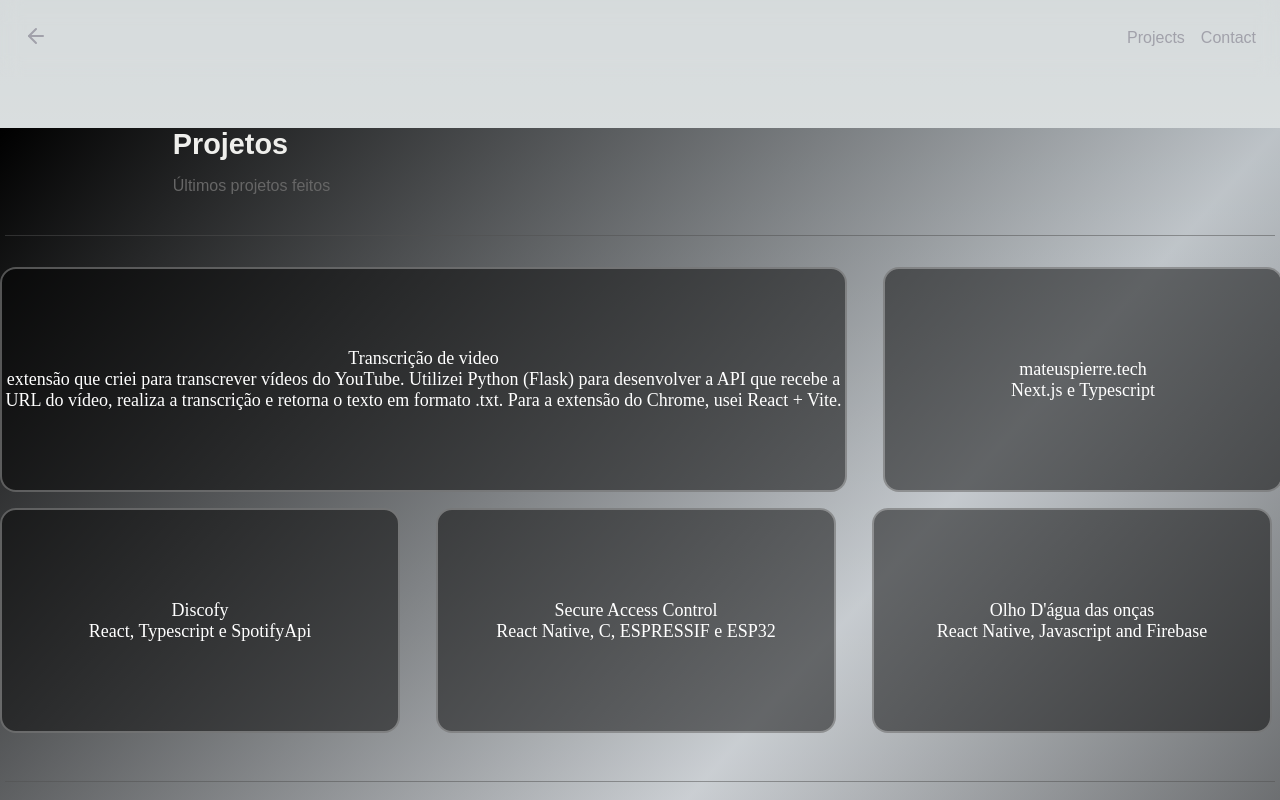
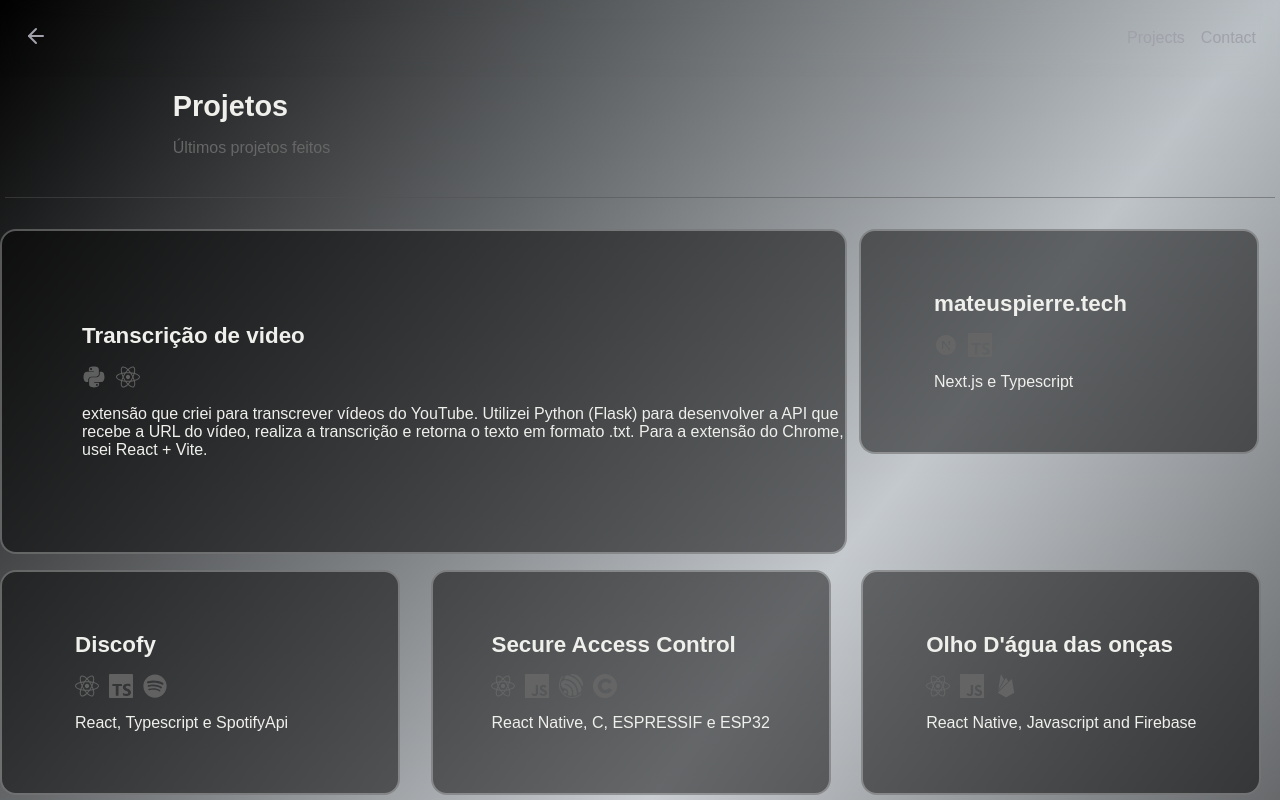
Before and after one commit to maalpi/portf_next, a Next.js app: page /projects in a window 1280 px wide. Shown: the top 800 px of the page. Built offline with nearby package versions, Linux system fonts and the light colour scheme.

Commit message:
icons and height box

```diff
--- a/package.json
+++ b/package.json
@@ -14,6 +14,7 @@
     "next": "14.2.5",
     "react": "^18",
     "react-dom": "^18",
+    "react-icons": "^5.3.0",
     "react-type-animation": "^3.2.0",
     "styled-components": "^6.1.12"
   },
--- a/src/app/components/cardProjects.tsx
+++ b/src/app/components/cardProjects.tsx
@@ -2,7 +2,7 @@
 
 import React, { PropsWithChildren, useState } from "react";
 import Particles from "./particles";
-import { CardLink, StyledCard, StyledPrincipal, StyledParticles } from "./styles/cardProjects";
+import { CardLink, StyledCard, StyledPrincipal, Parg, Title } from "./styles/cardProjects";
 
 export const CardProject: React.FC<PropsWithChildren<{ href: string, title: string, disc: string}>> = ({ children, href, title, disc }) => {
     const [isHovered, setIsHovered] = useState(false);
@@ -13,19 +13,22 @@ export const CardProject: React.FC<PropsWithChildren<{ href: string, title: stri
             <StyledPrincipal onMouseEnter={() => setIsHovered(true)}
                 onMouseLeave={() => setIsHovered(false)}>
                 <CardLink href={href} target="_blank">
+                    <Title>{title}</Title>
                     {children}
-                    <p>{title}</p>
-                    <p>{disc}</p>
+                    <Parg>{disc}</Parg>
                 </CardLink>
 
             </StyledPrincipal>
         ) : (
             <StyledCard onMouseEnter={() => setIsHovered(true)}
-                onMouseLeave={() => setIsHovered(false)}>
+                onMouseLeave={() => setIsHovered(false)}
+                style={{
+                    height: title === "mateuspierre.tech" ? "325px;" : "225px"
+                  }}>
                 <CardLink href={href} target="_blank">
+                    <Title>{title}</Title>
                     {children}
-                    <p>{title}</p>
-                    <p>{disc}</p>
+                    <Parg>{disc}</Parg>
                 </CardLink>
 
             </StyledCard>
--- a/src/app/components/styles/cardProjects.ts
+++ b/src/app/components/styles/cardProjects.ts
@@ -14,6 +14,42 @@ const fadeIn = keyframes`
 export const StyledPrincipal = styled.div`
     position: relative;
     width: 847px;
+    height: 325px;
+
+    padding-left: 5rem; /* Adiciona espaço à esquerda */
+    border: 2px solid rgba(255, 255, 255, 0.3);
+    border-radius: 1rem;
+    display: flex;
+    justify-content: center;
+    align-items: center;
+    text-align: left;
+    background-color: rgba(0, 0, 0, 0.5);
+    overflow: hidden;
+    cursor: pointer;
+    animation: ${fadeIn} 1.5s ease-in-out;
+    transition: all 400ms ease;
+    font-family: sans-serif;
+    &:hover{
+        border: 2px solid rgba(255, 255, 255, 0.7);
+    }
+
+    @media (max-width: 640px) {
+        width: 350px;
+        height: 100px;
+        margin-right: 0;
+    }
+
+    @media (max-width: 768px) {
+        width: 350px;
+        height: 160px;
+        margin-right: 0;
+    }
+`;
+
+export const StyledCard = styled.div`
+    position: relative;
+    font-family: sans-serif;
+    width: 400px;
     height: 225px;
     margin-right: 1rem;
     border: 2px solid rgba(255, 255, 255, 0.3);
@@ -21,7 +57,7 @@ export const StyledPrincipal = styled.div`
     display: flex;
     justify-content: center;
     align-items: center;
-    text-align: center;
+    text-align: left;
     background-color: rgba(0, 0, 0, 0.5);
     overflow: hidden;
     cursor: pointer;
@@ -45,39 +81,20 @@ export const StyledPrincipal = styled.div`
     }
 `;
 
-export const StyledCard = styled.div`
-    position: relative;
-    width: 400px;
-    height: 225px;
-    margin-right: 1rem;
-    border: 2px solid rgba(255, 255, 255, 0.3);
-    border-radius: 1rem;
-    display: flex;
-    justify-content: center;
-    align-items: center;
-    text-align: center;
-    background-color: rgba(0, 0, 0, 0.5);
-    overflow: hidden;
-    cursor: pointer;
-    animation: ${fadeIn} 1.5s ease-in-out;
-    transition: all 400ms ease;
+export const Title = styled.h2`
+    align-self: flex-start;
+    width: 250px;
+    text-align: left;
+    font-size: 1.4rem;
+    color: #efefec;
+`
 
-    &:hover{
-        border: 2px solid rgba(255, 255, 255, 0.7);
-    }
-
-    @media (max-width: 640px) {
-        width: 350px;
-        height: 100px;
-        margin-right: 0;
-    }
-
-    @media (max-width: 768px) {
-        width: 350px;
-        height: 160px;
-        margin-right: 0;
-    }
-`;
+export const Parg = styled.p`
+    align-self: flex-start;
+    text-align: left;
+    font-size: 1rem;
+    color: #efefec;
+`
 
 export const CardLink = styled(Link)`
     color: white;
--- a/src/app/projects/page.tsx
+++ b/src/app/projects/page.tsx
@@ -1,18 +1,25 @@
 'use client'
 
 import React from "react";
+
+import { IoLogoFirebase } from "react-icons/io5";
+import { SiTypescript, SiJavascript, SiEspressif, SiCoursera, SiVite, SiOpenai, SiMysql, SiJupyter, SiPandas, SiNumpy } from "react-icons/si";
+import { RiNextjsFill } from "react-icons/ri";
+import { FaReact, FaNode, FaPython, FaSpotify } from "react-icons/fa";
 import { Navigation } from "../components/nav";
 import { CardProject } from "../components/cardProjects";
 import { FullScreenContainer, GridContainer, Subtitle, Paragrafo } from "./styled";
 
 const reactTopo = [
 	{
+        icons: [FaPython, FaReact],
 		href: "https://www.linkedin.com/in/mateus-pierre-96799218a/",
 		title: "Transcrição de video",
 		disc: "extensão que criei para transcrever vídeos do YouTube. Utilizei Python (Flask) para desenvolver a API que recebe a URL do vídeo, realiza a transcrição e retorna o texto em formato .txt. Para a extensão do Chrome, usei React + Vite.",
 		color: `rgba(0, 114, 177, 0.6)`,
 	},
 	{
+        icons: [RiNextjsFill, SiTypescript],
 		href: "https://github.com/maalpi",
 		title: "mateuspierre.tech",
 		disc: "Next.js e Typescript",
@@ -22,18 +29,21 @@ const reactTopo = [
 
 const reactTree = [
 	{
+        icons: [FaReact, SiTypescript, FaSpotify ],
 		href: "mailto:pierremateus81@gmail.com",
 		title: "Discofy",
 		disc: "React, Typescript e SpotifyApi",
 		color: "rgba(219, 68, 55, 0.6)",
 	},
 	{
+        icons: [FaReact,SiJavascript, SiEspressif, SiCoursera ],
 		href: "https://www.linkedin.com/in/mateus-pierre-96799218a/",
 		title: "Secure Access Control",
 		disc: "React Native, C, ESPRESSIF e ESP32",
 		color: `rgba(0, 114, 177, 0.6)`,
 	},
 	{
+        icons: [FaReact, SiJavascript, IoLogoFirebase ],
 		href: "https://www.linkedin.com/in/mateus-pierre-96799218a/",
 		title: "Olho D'água das onças",
 		disc: "React Native, Javascript and Firebase",
@@ -43,54 +53,63 @@ const reactTree = [
 
 const projGeral = [
     {
+        icons: [FaReact, SiVite, SiTypescript ],
 		href: "https://www.linkedin.com/in/mateus-pierre-96799218a/",
 		title: "Chat WebSocket",
 		disc: "React+Vite e Typescript ",
 		color: `rgba(0, 114, 177, 0.6)`,
 	},
     {
+        icons: [FaReact, SiJavascript],
 		href: "https://www.linkedin.com/in/mateus-pierre-96799218a/",
 		title: "Portfolio Antigo",
 		disc: "React and Javascript",
 		color: `rgba(0, 114, 177, 0.6)`,
 	},
     {
+        icons: [FaReact, SiJavascript, SiOpenai],
 		href: "https://www.linkedin.com/in/mateus-pierre-96799218a/",
 		title: "Receitas GPT",
 		disc: "React Native e OpenIA",
 		color: `rgba(0, 114, 177, 0.6)`,
 	},
     {
+        icons: [SiJavascript, FaNode, IoLogoFirebase ],
 		href: "https://www.linkedin.com/in/mateus-pierre-96799218a/",
 		title: "Node & Firebase - CRUD",
 		disc: "Javascript",
 		color: `rgba(0, 114, 177, 0.6)`,
 	},
     {
+        icons: [FaReact, SiJavascript,SiMysql  ],
 		href: "https://www.linkedin.com/in/mateus-pierre-96799218a/",
 		title: "Gerenciamento Escolar",
 		disc: "React, Javascript and MySQL",
 		color: `rgba(0, 114, 177, 0.6)`,
 	},
     {
+        icons: [FaPython, SiPandas, SiNumpy ,SiJupyter ],
 		href: "https://www.linkedin.com/in/mateus-pierre-96799218a/",
 		title: "Hipoteses Copa do mundo edfefefeffsdfffffffffffffffffffffffffffffffffffffffffffffffffffffffffffffffffffffffffffffffffffffffffffffffffffffffffffffffffffffffffffffffffffffffffffffffffffff",
 		disc: "Python, Pandas, matplot e Numpy",
 		color: `rgba(0, 114, 177, 0.6)`,
 	},
     {
+        icons: [FaPython, SiPandas, SiNumpy ,SiJupyter ],
 	    href: "https://www.linkedin.com/in/mateus-pierre-96799218a/",
 		title: "Analise Crimes",
 		disc: "Python, Pandas, matplot e Numpy",
 		color: `rgba(0, 114, 177, 0.6)`,
 	},
     {
+        icons: [FaPython, SiPandas, SiNumpy ,SiJupyter ],
 	    href: "https://www.linkedin.com/in/mateus-pierre-96799218a/",
 		title: "Analisandp notas escolares",
 		disc: "Python, Pandas, matplot e Numpy",
 		color: `rgba(0, 114, 177, 0.6)`,
 	},
     {
+        icons: [FaPython, SiPandas, SiNumpy ,SiJupyter ],
 	    href: "https://www.linkedin.com/in/mateus-pierre-96799218a/",
 		title: "Durações dos filmes",
 		disc: "Python, Pandas, matplot e Numpy",
@@ -109,13 +128,24 @@ export default function Contato() {
             <hr style={{width:'1270px', background:'rgba(80,80,80,0.5)', height: '0.1px', border:'none', margin:'1.5rem'}}/>
                 <GridContainer>
                     {reactTopo.map((s) => (
-                        <CardProject href={s.href} title={s.title} disc={s.disc} />
+                        <CardProject href={s.href} title={s.title} disc={s.disc}>
+                            <div style={{ display: 'flex', gap: '10px', alignSelf:'flex-start', margin:'1rem 0', color:'rgba(102,102,102,0.9)' }}>
+                                {s.icons.map((Icon, index) => (
+                                <Icon key={index} size={24} />
+                                ))}
+                            </div>
+                        </CardProject>
                     ))}
                 </GridContainer>
 
                 <GridContainer>
                     {reactTree.map((s) => (
                         <CardProject href={s.href} title={s.title} disc={s.disc}>
+                            <div style={{ display: 'flex', gap: '10px', alignSelf:'flex-start', margin:'1rem 0', color:'rgba(102,102,102,0.9)' }}>
+                                {s.icons.map((Icon, index) => (
+                                <Icon key={index} size={24} />
+                                ))}
+                            </div>
                         </CardProject>
                     ))}
                 </GridContainer>
@@ -123,7 +153,13 @@ export default function Contato() {
             <Paragrafo>Projetos mais antigos</Paragrafo>
                 <GridContainer>
                     {projGeral.map((s) => (
-                        <CardProject href={s.href} title={s.title} disc={s.disc} />
+                        <CardProject href={s.href} title={s.title} disc={s.disc}>
+                            <div style={{ display: 'flex', gap: '10px', alignSelf:'flex-start', margin:'1rem 0', color:'rgba(102,102,102,0.9)' }}>
+                                {s.icons.map((Icon, index) => (
+                                <Icon key={index} size={24} />
+                                ))}
+                            </div>
+                        </CardProject>
                     ))}
                 </GridContainer>
         </FullScreenContainer>
--- a/src/app/projects/styled.ts
+++ b/src/app/projects/styled.ts
@@ -9,7 +9,6 @@ export const FullScreenContainer = styled.div`
   justify-content: center;
   width: 100vw;
   height: auto;
-  margin-top: 10%;
   overflow: hidden;
   background: linear-gradient(to top left, black, rgba(74, 85, 104, 0.2), black);
   /* background: rgba(255,255,255, 0.2); */
@@ -17,7 +16,7 @@ export const FullScreenContainer = styled.div`
 
 export const Subtitle = styled.h2`
     animation: fade-up 0.5s ease;
-
+    margin-top: 7%;
     margin-left: 13.5%;
     color: #efefec;
     font-size: 1.8rem;
@@ -36,13 +35,13 @@ export const Paragrafo = styled.p`
 `
 // Componente estilizado usando styled-components
 export const GridContainer = styled.div`
-  margin: 0.5rem 0; /* Equivalente a my-10 */
+  margin: 0.5rem 0;
   display: grid;
   width: 100%;
   max-width: 1280px; /* Equivalente a max-w-screen-xl */
-  animation: fade-up 0.5s ease; /* Animate fade-up (assumindo que a animação seja pré-definida) */
+  animation: fade-up 0.5s ease;
   grid-template-columns: repeat(1, 1fr); /* grid-cols-1 */
-  gap: 1.25rem; /* gap-5 */
+  gap: .75rem; /* gap-5 */
   padding: 0 1.25rem; /* px-5 */
 
   @media (min-width: 768px) { /* md:grid-cols-3 */
```
Also changed, not shown: 1 other file (tests, documents, lock files or other folders).
